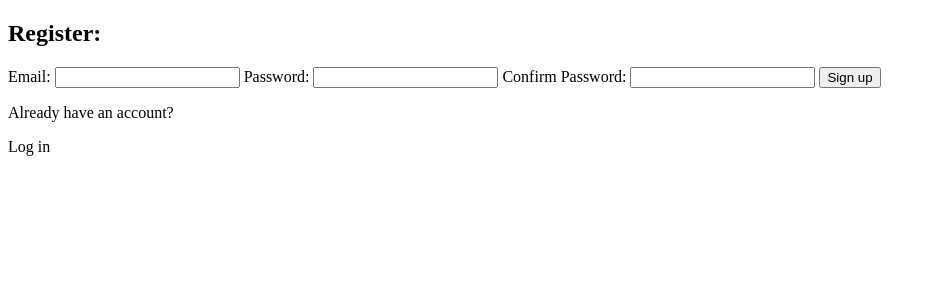
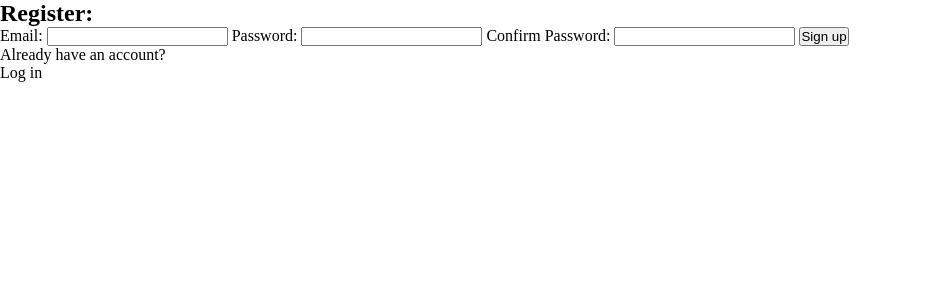
Before and after one commit to byPriyanshu/UserAuth, a PHP site: page /register.php in a window 1280 px wide. Shown: the top 300 px of the page, without its empty margins (0-944 px from the left). Run offline with PHP 8.4, Linux system fonts and the light colour scheme.

Commit message:
made styles folder

```diff
--- a/register.php
+++ b/register.php
@@ -4,10 +4,10 @@
     <meta charset="UTF-8">
     <meta name="viewport" content="width=device-width, initial-scale=1.0">
     <title>Register</title>
-    <link rel="stylesheet" href="register.css">
-    <link rel="stylesheet" href="index.css">
+    <link rel="stylesheet" href="styles/index.css">
+    <link rel="stylesheet" href="styles/register.css">
 </head>
-<body>
+<body class="">
     <div class="container">
         <div class="top-section">
             <h2>Register: </h2>
--- /dev/null
+++ b/styles/register.css
@@ -0,0 +1,5 @@
+*{
+    margin: 0;
+    padding: 0;
+    box-sizing: border-box;
+}
```
Also changed, not shown: register.css (deleted), styles/index.css (renamed from index.css).
